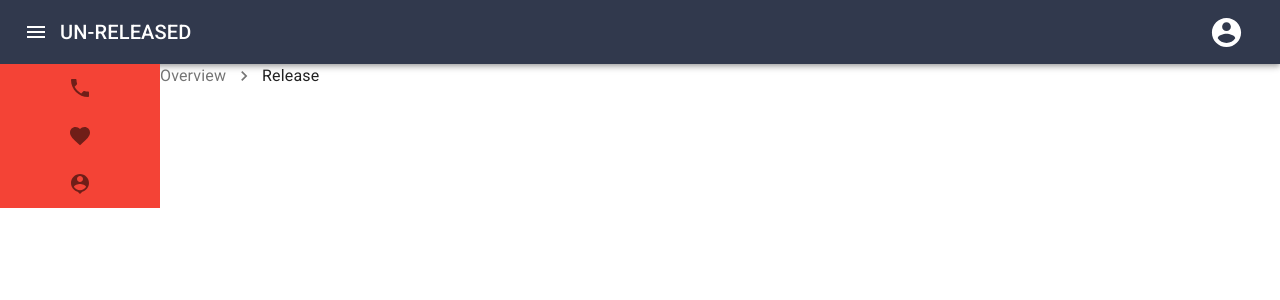
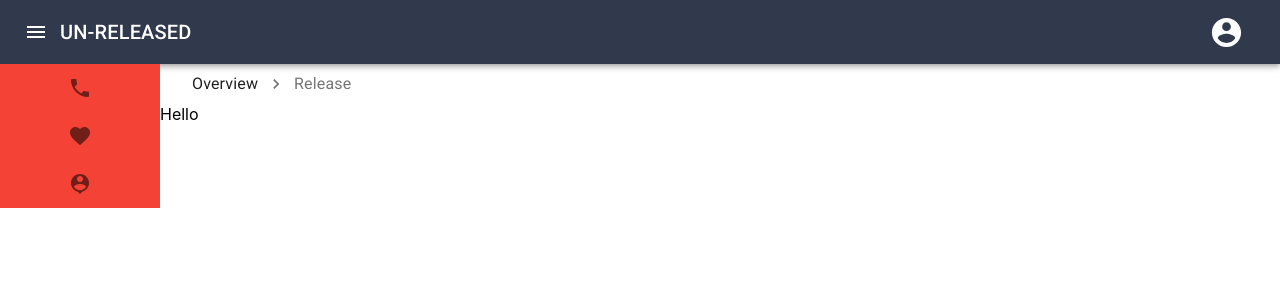
Before and after one commit to amitfbg/canvas-demo, a React (Create React App) app: page / in a window 1280 px wide. Shown: the top 300 px of the page. Built offline with nearby package versions, Linux system fonts and the light colour scheme.

Commit message:
breadCrumb completed

```diff
--- /dev/null
+++ b/src/components/breadCrumb/BreadCrumb.js
@@ -0,0 +1,28 @@
+import React from "react";
+import { Breadcrumbs, makeStyles } from "@material-ui/core";
+import Typography from "@material-ui/core/Typography";
+import NavigateNextIcon from "@material-ui/icons/NavigateNext";
+
+const useStyles = makeStyles({
+  breadCrumb: {
+    padding: "0.5rem 0 0.5rem 2rem",
+    // color: "#80868b",
+  },
+});
+
+function BreadCrumb() {
+  const classes = useStyles();
+  return (
+    <div className={classes.breadCrumb}>
+      <Breadcrumbs
+        separator={<NavigateNextIcon fontSize="small" />}
+        aria-label="breadcrumb"
+      >
+        <Typography color="textPrimary">Overview</Typography>
+        <Typography color="textSecondary">Release</Typography>
+      </Breadcrumbs>
+    </div>
+  );
+}
+
+export default BreadCrumb;
--- a/src/components/maincontainer/ReleaseContainer.js
+++ b/src/components/maincontainer/ReleaseContainer.js
@@ -1,21 +1,20 @@
-import { Breadcrumbs } from "@material-ui/core";
 import React from "react";
-import Typography from "@material-ui/core/Typography";
-import Link from "@material-ui/core/Link";
-import NavigateNextIcon from "@material-ui/icons/NavigateNext";
+import { makeStyles } from "@material-ui/core";
+import BreadCrumb from "../breadCrumb/BreadCrumb";
+import PageHeader from "./components/PageHeader";
+
+const useStyles = makeStyles({
+  root: {
+    width: "100%",
+  },
+});
 
 function ReleaseContainer() {
+  const classes = useStyles();
   return (
-    <div>
-      <div>
-        <Breadcrumbs
-          separator={<NavigateNextIcon fontSize="small" />}
-          aria-label="breadcrumb"
-        >
-          <Link color="inherit">Overview</Link>
-          <Typography color="textPrimary">Release</Typography>
-        </Breadcrumbs>
-      </div>
+    <div className={classes.root}>
+      <BreadCrumb />
+      <PageHeader />
     </div>
   );
 }
--- /dev/null
+++ b/src/components/maincontainer/components/PageHeader.js
@@ -0,0 +1,7 @@
+import React from "react";
+
+function PageHeader() {
+  return <div>Hello</div>;
+}
+
+export default PageHeader;
```
